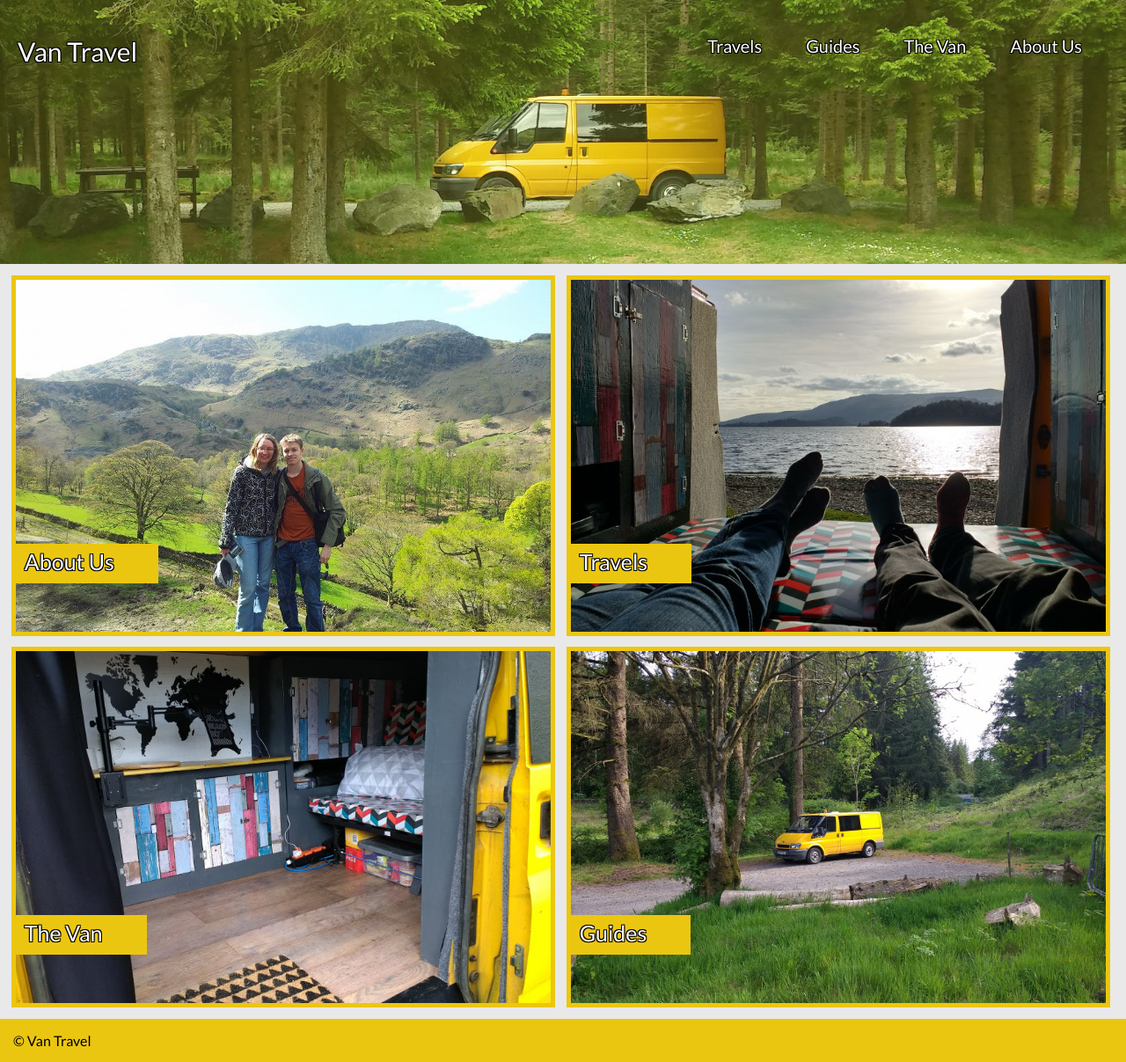
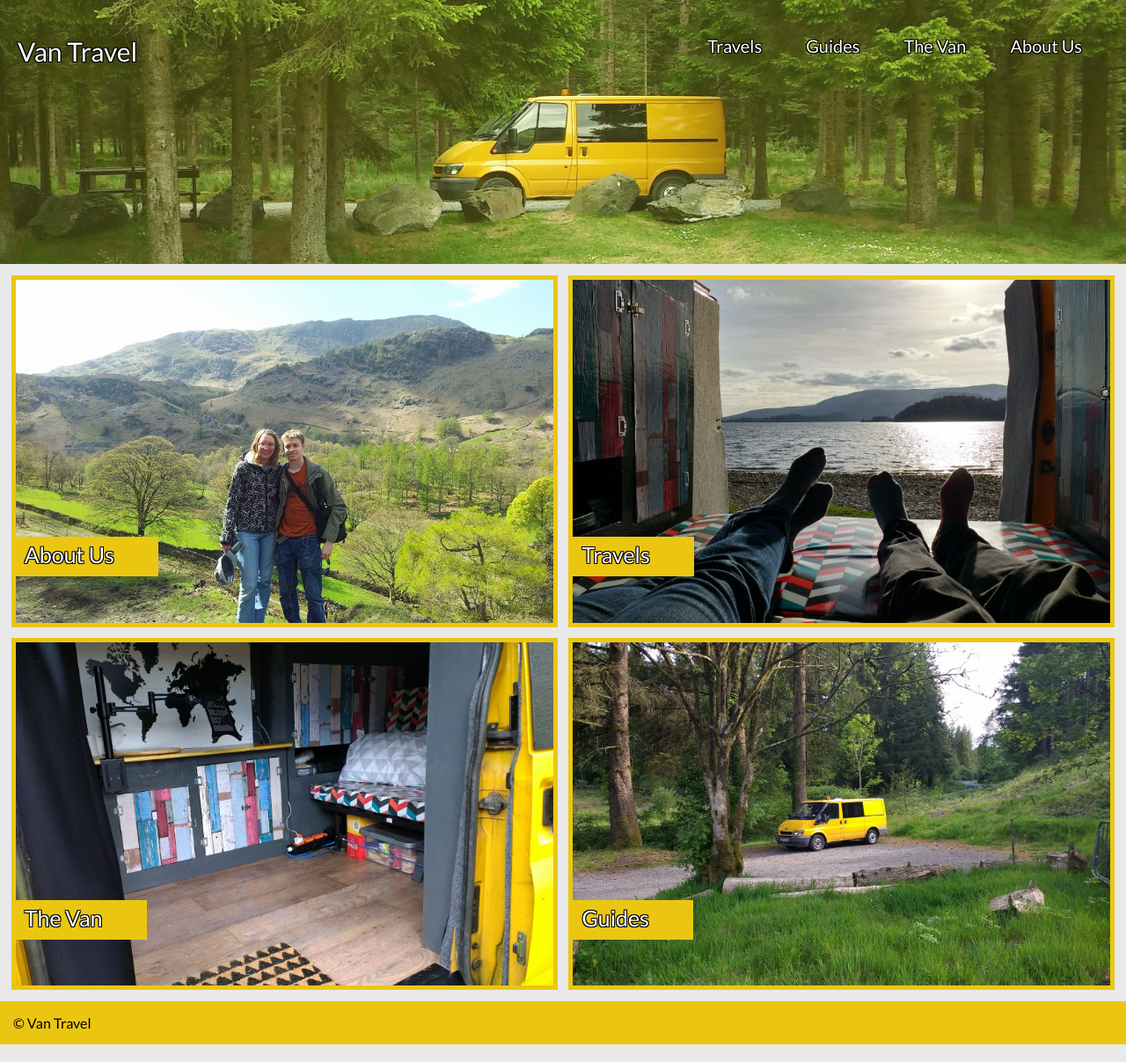
Before and after one commit to vantravel/vantravel.github.io, a Jekyll site: the page built from index.html, in a window 1280 px wide. Shown: the whole page at 88% size. Built offline with Jekyll 4.4.1, drawn with Linux system fonts in a browser that asks for light colours.

Commit message:
Create vantravelstyles.css

```diff
--- a/css/vantravelstyles.css
+++ b/css/vantravelstyles.css
@@ -39,7 +39,7 @@ h1{
 text-align:center;
 }
 aside{
-width: 48%;
+width: 49%;
 float: left;
 height: 400px;
 background-size: cover;
@@ -49,6 +49,7 @@ position: relative;
 border: 5px solid #ebc611;
 margin-right: 1%;
 margin-bottom: 1%;
+box-sizing: border-box;
 }
 aside a{
 width: 100%;
```
